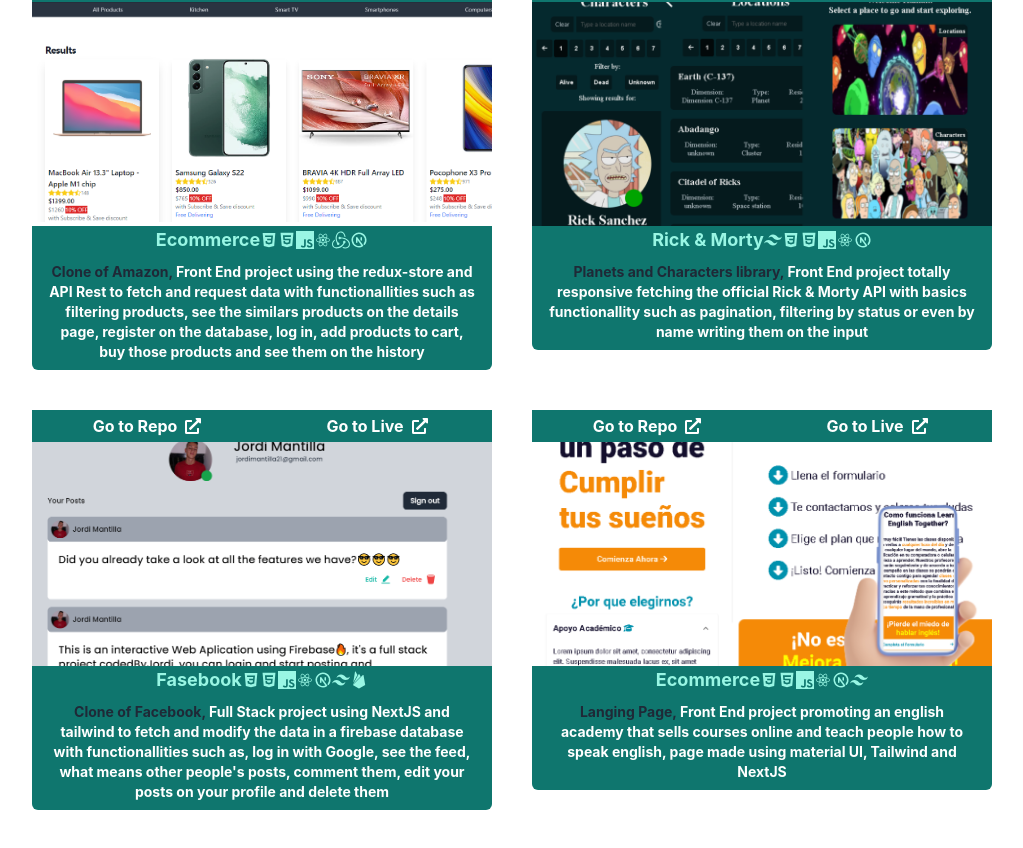
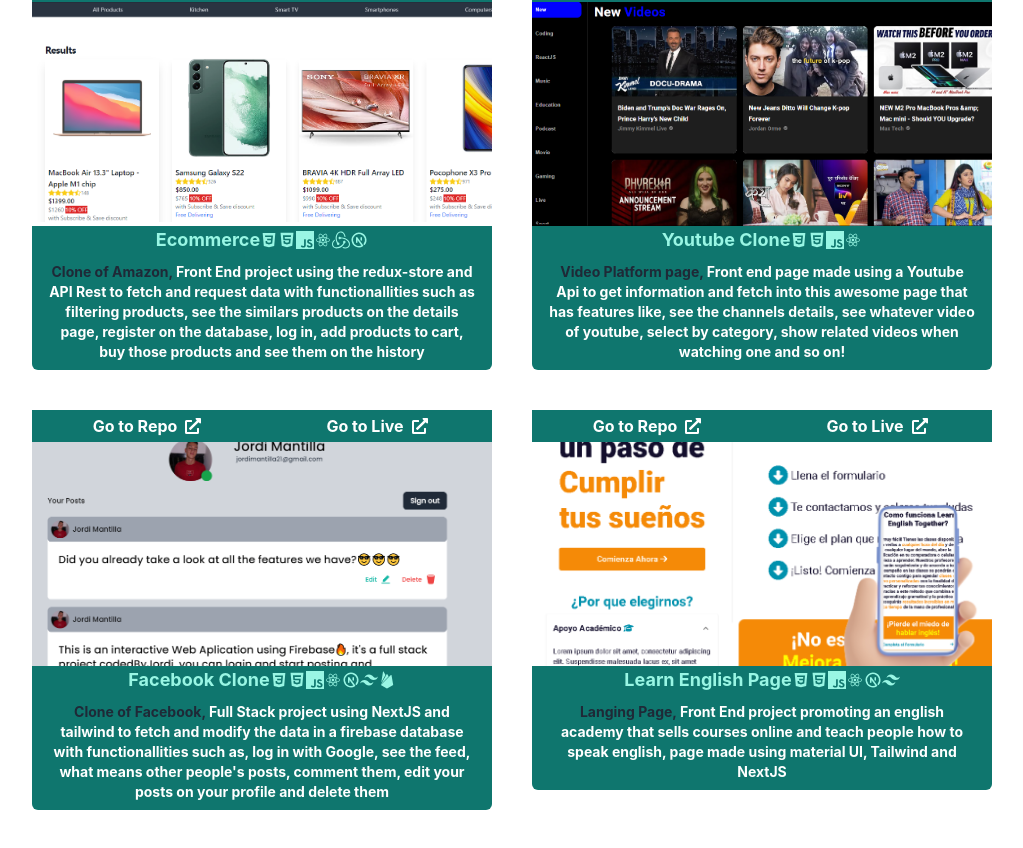
Before and after one commit to JordiM21/Jordi-NextJS, a Next.js app: page / in a window 1280 px wide. Shown: the part 2298-3146 px from the top of the page, without its empty margins (128-1151 px from the left). Built offline with nearby package versions, Linux system fonts and the light colour scheme.

Commit message:
adding youtube clone and cv updated

```diff
--- a/pages/Banner.jsx
+++ b/pages/Banner.jsx
@@ -10,8 +10,8 @@
 	const [ref, inView] = useInView();
 
 	const boxVariant = {
-		visible: { opacity: 1, x: 0 },
-		hidden: { opacity: 0, x: -50 },
+		visible: { opacity: 1, y: 0 },
+		hidden: { opacity: 0, y: -100 },
 	};
 
 	useEffect(() => {
--- a/pages/Projects.jsx
+++ b/pages/Projects.jsx
@@ -88,7 +88,7 @@
 				<div className="basis-1/3 flex-1 relative z-0">
 					<div className="flex absolute min-w-full z-10">
 						<Link
-							href="https://github.com/JordiM21/NextJS-Rick-Morty"
+							href="https://github.com/JordiM21/youtube-clone/tree/main"
 							target="blank"
 							className="transition ease-in cursor-pointer dark:hover:bg-gray-900 flex justify-center text-white bg-teal-700 hover:bg-white hover:text-teal-700 w-1/2 h-8  place-items-center dark:bg-white dark:text-gray-900 dark:hover:text-white"
 						>
@@ -96,7 +96,7 @@
 							<FaExternalLinkAlt className="ml-2" />
 						</Link>
 						<Link
-							href="https://rickmorty-nextjs.vercel.app"
+							href="https://youtuve.vercel.app/"
 							target="blank"
 							className="transition ease-in cursor-pointer dark:hover:bg-gray-900 flex justify-center text-white bg-teal-700 hover:bg-white hover:text-teal-700 w-1/2 h-8  place-items-center dark:bg-white dark:text-gray-900 dark:hover:text-white"
 						>
@@ -113,29 +113,17 @@
 					</div>
 					<div className="text-white bg-teal-700 justify-center gap-2 rounded-b-md">
 						<div className="text-lg text-teal-200 flex justify-center items-center">
-							<p>Rick & Morty</p>
-							<SiTailwindcss />
+							<p>Youtube Clone</p>
 							<DiCss3 />
 							<AiFillHtml5 />
 							<SiJavascript />
 							<DiReact />
-							<TbBrandNextjs />
 						</div>
 						<p className="text-sm px-4 py-2 text-center">
 							<span className="text-gray-800">
-								Planets and
-								Characters
-								library,
+								Video Platform page,
 							</span>{" "}
-							Front End project
-							totally responsive
-							fetching the official
-							Rick & Morty API with
-							basics functionallity
-							such as pagination,
-							filtering by status or
-							even by name writing
-							them on the input
+							Front end page made using a Youtube Api to get information and fetch into this awesome page that has features like, see the channels details, see whatever video of youtube, select by category, show related videos when watching one and so on!
 						</p>
 					</div>
 				</div>
@@ -167,7 +155,7 @@
 					</div>
 					<div className="text-white bg-teal-700 justify-center gap-2 rounded-b-md">
 						<div className="text-lg text-teal-200 flex justify-center items-center">
-							<p>Fasebook</p>
+							<p>Facebook Clone</p>
 							<DiCss3 />
 							<AiFillHtml5 />
 							<SiJavascript />
@@ -224,7 +212,7 @@
 					</div>
 					<div className="text-white bg-teal-700 justify-center gap-2 rounded-b-md">
 						<div className="text-lg text-teal-200 flex justify-center items-center">
-							<p>Ecommerce</p>
+							<p>Learn English Page</p>
 							<DiCss3 />
 							<AiFillHtml5 />
 							<SiJavascript />
--- a/pages/index.js
+++ b/pages/index.js
@@ -20,7 +20,6 @@
 	//Here changes the progress while scrolling
 	useEffect(() => {
 		setInitialProgress(progress);
-		console.log("scroll");
 	}, [progress]);
 
 	const [darkMode, setDarkMode] = useState(false);
@@ -81,14 +80,10 @@
 							</li>
 							<li>
 								<a
+								href="https://drive.google.com/file/d/1qi0SU3sefxeTRao7IKMFnzaUY2lIS_P2/view?usp=share_link" target="_blank"
 									style={{
 										cursor: "pointer",
 									}}
-									onClick={() =>
-										alert(
-											"Ups! this feature is not working yet, my bad! :/"
-										)
-									}
 									className="bg-gradient-to-r from-cyan-500 to-cyan-300 hover:from-cyan-500 hover:to-cyan-400 transition-colors ease-in duration-150 text-white px-1 py-2 md:px-4 md:py-2 border-none rounded-md ml-8 flex items-center gap-2"
 								>
 									Resume
```
Also changed, not shown: public/rick-banner.png.
